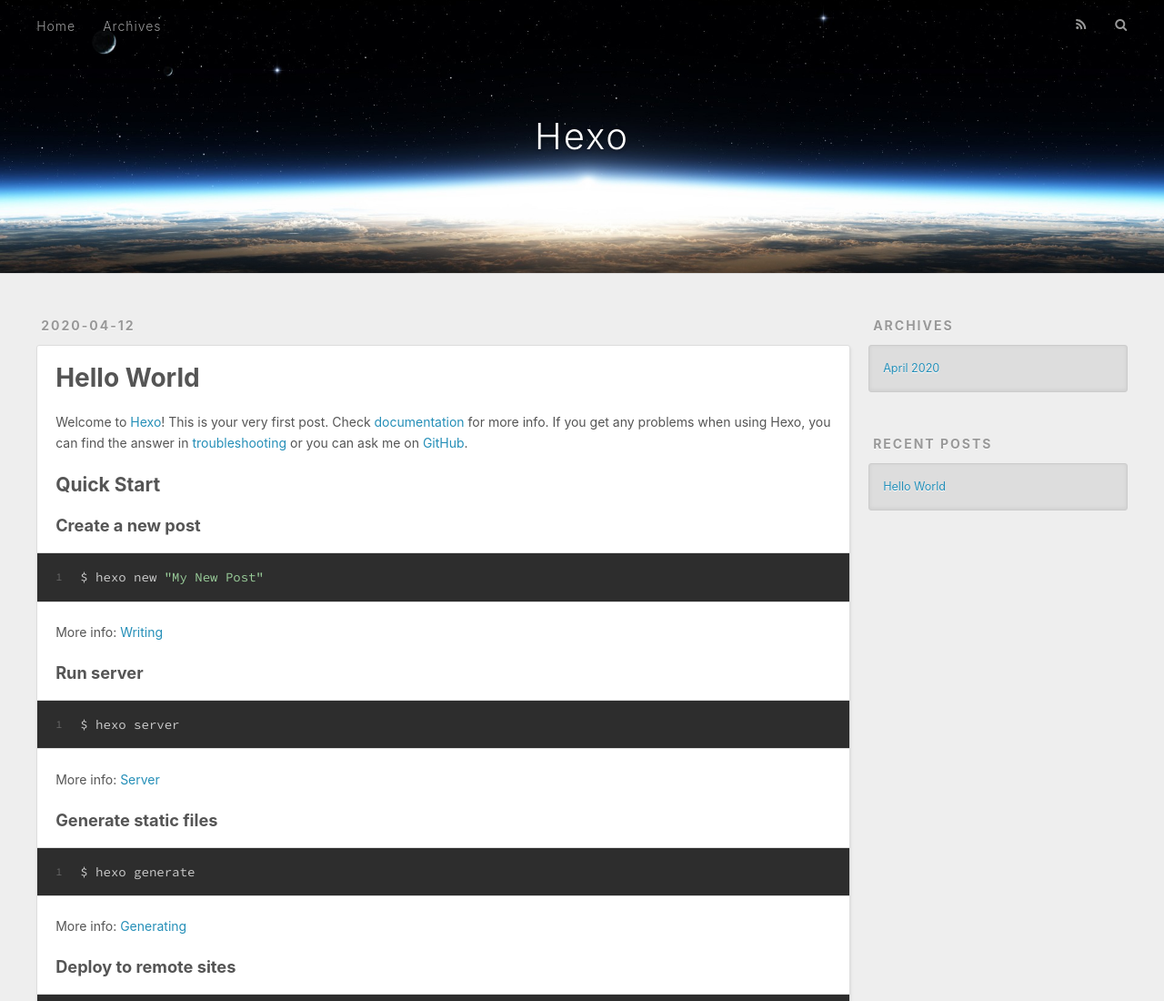
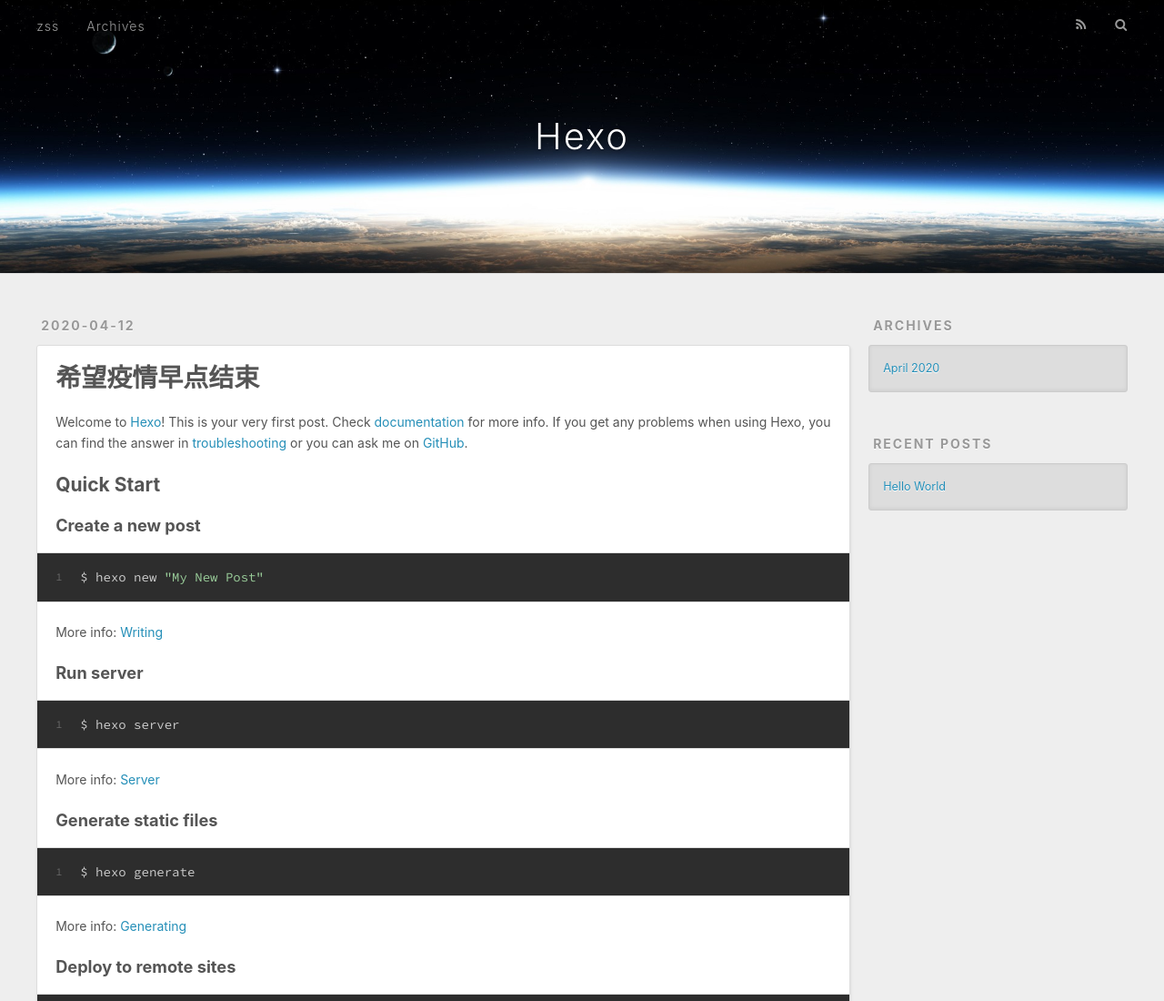
Before and after one commit to lishouping01/lishouping01.github.io, a plain HTML site: page index.html in a window 1280 px wide. Shown: the top 1100 px of the page at 91% size. Drawn offline with nearby package versions, Linux system fonts and the light colour scheme.

Commit message:
Site updated: 2020-04-12 19:12:10

```diff
--- a/index.html
+++ b/index.html
@@ -44,7 +44,7 @@
       <nav id="main-nav">
         <a id="main-nav-toggle" class="nav-icon"></a>
 
-          <a class="main-nav-link" href="/">Home</a>
+          <a class="main-nav-link" href="/">zss</a>
 
           <a class="main-nav-link" href="/archives">Archives</a>
 
@@ -78,7 +78,7 @@
 
 
     <h1 itemprop="name">
-      <a class="article-title" href="/2020/04/12/hello-world/">Hello World</a>
+      <a class="article-title" href="/2020/04/12/hello-world/">希望疫情早点结束</a>
     </h1>
 
 
```
